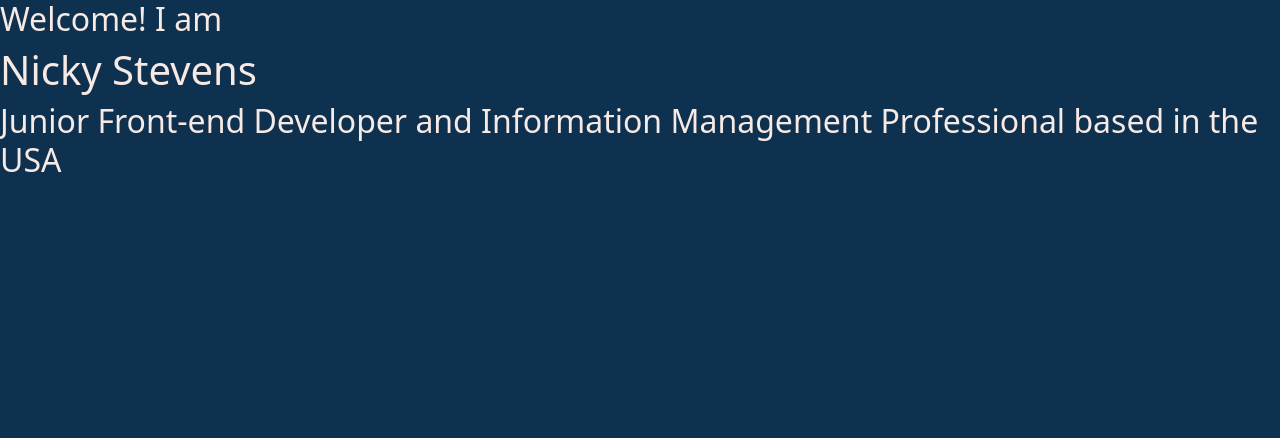
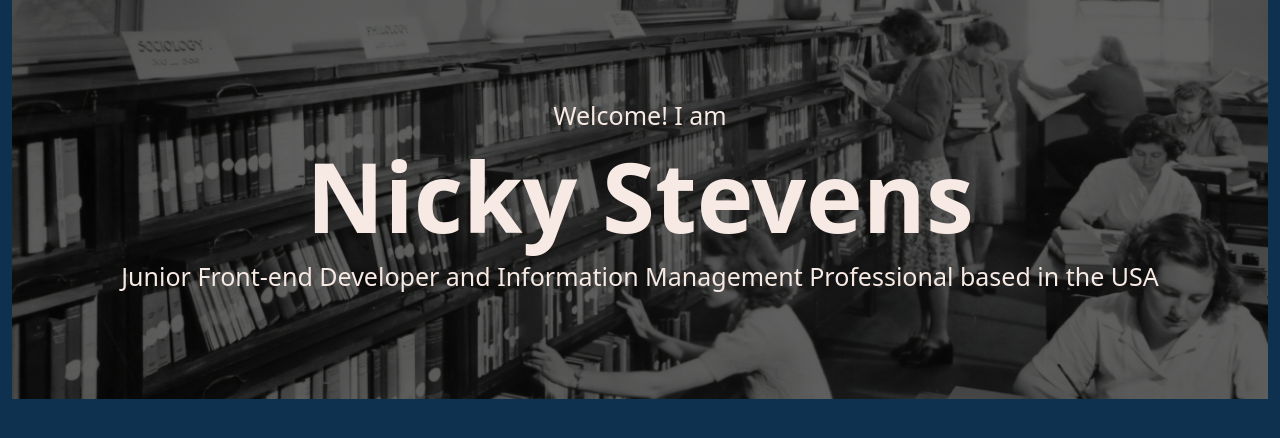
Before and after one commit to NicStevens/Portfolio, a plain HTML site: page index.html in a window 1280 px wide. Drawn offline with nearby package versions, Linux system fonts and the light colour scheme.

Commit message:
Added header

```diff
--- a/index.html
+++ b/index.html
@@ -25,13 +25,20 @@
     </title>
   </head>
   <body>
-    <div class="hero">
-      <h2>Welcome! I am</h2>
-      <h1>Nicky Stevens</h1>
-      <h2>
-        Junior Front-end Developer and Information Management Professional based
-        in the USA
-      </h2>
+    <div class="container">
+      <header class="hero">
+        <h2>Welcome! I am</h2>
+        <h1>Nicky Stevens</h1>
+        <h2>
+          Junior Front-end Developer and Information Management Professional
+          based in the USA
+        </h2>
+      </header>
+      <main>
+        <section>
+          <div></div>
+        </section>
+      </main>
     </div>
   </body>
 </html>
--- a/styles.css
+++ b/styles.css
@@ -2,3 +2,26 @@ body {
   background: #0e3150;
   color: #f7e9e3;
 }
+
+.container {
+  max-width: 1400px;
+  margin: 0 auto;
+}
+
+header {
+  background-image: linear-gradient(rgba(0, 0, 0, 0.6), rgba(0, 0, 0, 0.6)),
+    url("./images/library-shelf-read-crop.png");
+  background-repeat: no-repeat;
+  background-size: cover;
+  text-align: center;
+  padding: 100px 0;
+}
+
+header h1 {
+  font-size: 96px;
+  font-weight: 800;
+}
+
+header h2 {
+  font-size: 25px;
+}
```
Also changed, not shown: images/library-shelf-read-crop.png (added), 1 other file.
